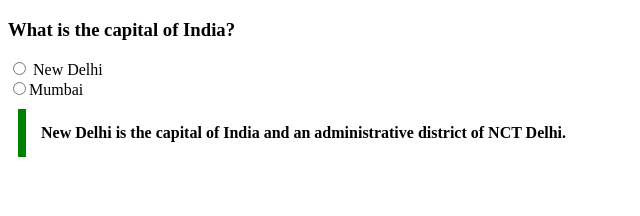
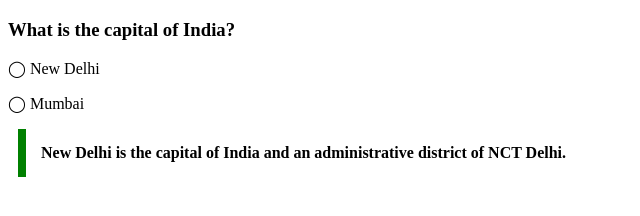
Before and after one commit to acciojob/trivia-Aniket-garad1, a website: page main.html in a window 1280 px wide. Shown: the whole page, without its empty margins (0-640 px from the left). Drawn offline with Linux system fonts and the light colour scheme.

Commit message:
created a submission

```diff
--- a/main.html
+++ b/main.html
@@ -1,26 +1,16 @@
 <!DOCTYPE html>
-
 <html>
-
 <head>
 	<link rel="stylesheet" href="styles.css">
 </head>
-
 <body>
 	<!-- the entire body must be written by student -->
+    <script type="text/javascript" src="./script.js"></script>
 	<h3>What is the capital of India?</h3>
-	 <input type="radio" name="val"> New Delhi<br>
-	<input type="radio" name="val">Mumbai
-	<!--<p>&#9711 New Delhi</p>
-	<p>&#9711 Mumbai</p>-->
-
-
-	<blockquote cite="https://en.wikipedia.org/wiki/New_Delhi ">
+	<p>&#9711 New Delhi</p>
+	<p>&#9711 Mumbai</p>
+	<blockquote cite="https://en.wikipedia.org/wiki/New_Delhi">
 		New Delhi is the capital of India and an administrative district of NCT Delhi.
 	</blockquote>
-    <script type="text/javascript" src="./script.js">
-</script>
-
 </body>
-
 </html>
```
